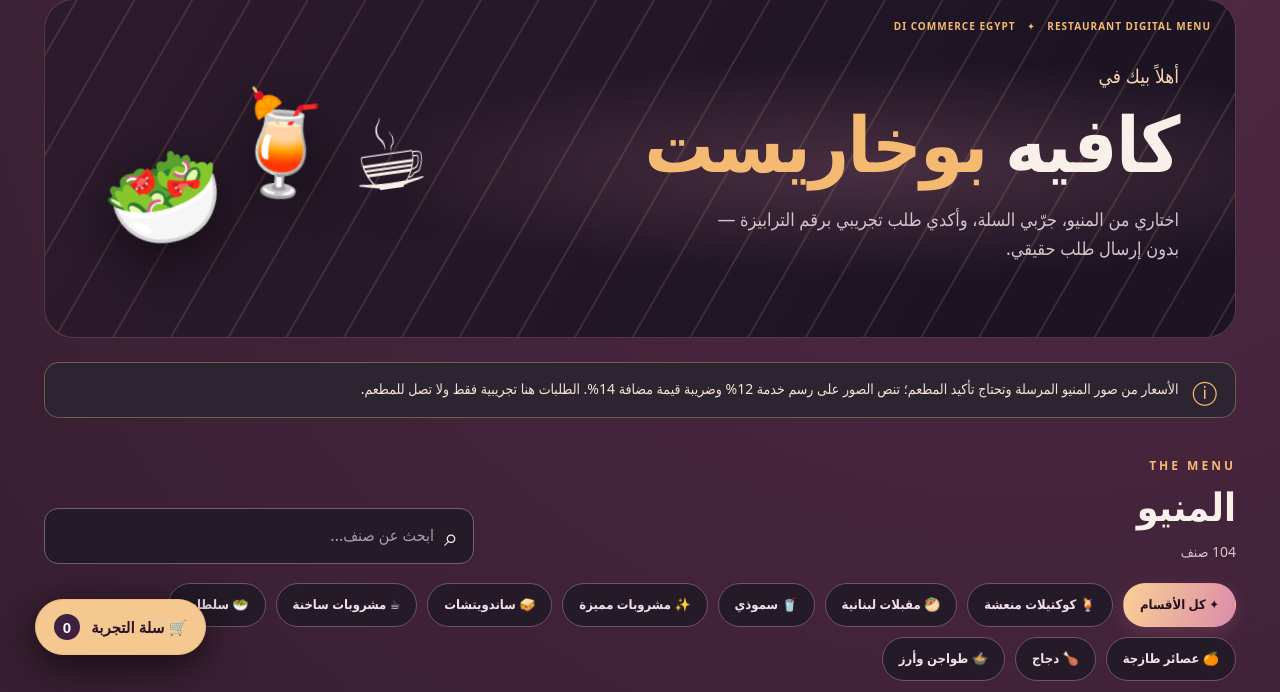
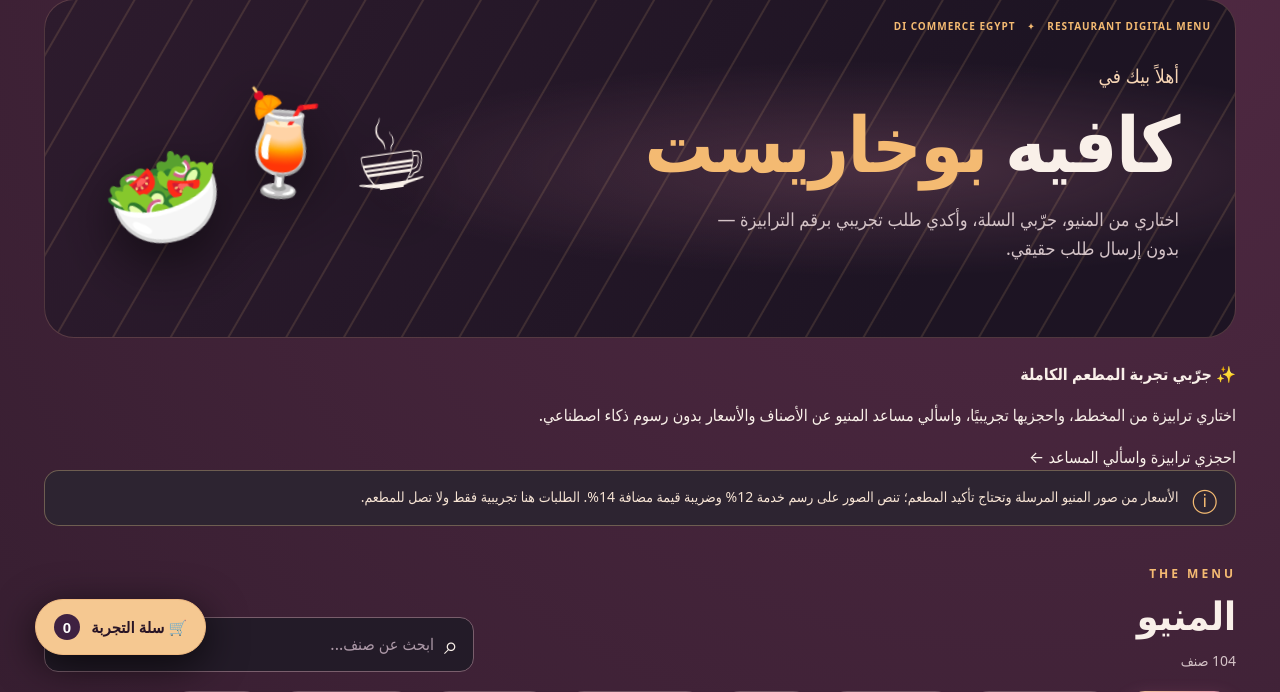
Before and after one commit to riva1505-stack/DI-commerce-Egypt, a FastAPI app: page /bokharest in a window 1280 px wide. Shown: the part 125-817 px from the top of the page. Run offline with FastAPI, Linux system fonts and the light colour scheme.

Commit message:
Link Bokharest menu to polished free demo showcase

```diff
--- a/templates/bokharest.html
+++ b/templates/bokharest.html
@@ -7,7 +7,7 @@
 <meta name="description" content="منيو كافيه بوخاريست وسلة طلبات تجريبية برقم الترابيزة — DI Commerce Egypt">
 <title>كافيه بوخاريست | DI Commerce Egypt</title>
 <link rel="icon" href="/static/images/favicon.ico">
-<link rel="stylesheet" href="/static/bokharest.css?v=3">
+<link rel="stylesheet" href="/static/bokharest.css?v=4">
 <script src="/static/bokharest.js?v=2" defer></script>
 <script src="/static/bokharest_cart.js?v=1" defer></script>
 </head>
@@ -23,6 +23,10 @@
     <div class="hero-stamp">DI COMMERCE EGYPT <span>✦</span> RESTAURANT DIGITAL MENU</div>
     <div class="hero-copy"><p class="subheading" data-translate="greeting">أهلاً بيك في</p><h1 id="restaurantName">كافيه <em>بوخاريست</em></h1><p class="lead" data-translate="intro">تصفّح المشروبات والأكلات من صور المنيو المرسلة، واختار اللي يناسبك.</p></div>
     <div class="hero-emoji" aria-hidden="true"><span>☕</span><span>🍹</span><span>🥗</span></div>
+  </section>
+  <section class="showcase-banner" aria-label="تجربة حجوزات الترابيزات والمساعد">
+    <div><strong>✨ جرّبي تجربة المطعم الكاملة</strong><p>اختاري ترابيزة من المخطط، واحجزيها تجريبيًا، واسألي مساعد المنيو عن الأصناف والأسعار بدون رسوم ذكاء اصطناعي.</p></div>
+    <a class="showcase-link" href="/bokharest/reserve">احجزي ترابيزة واسألي المساعد ←</a>
   </section>
   <aside class="note" role="note"><span aria-hidden="true">ⓘ</span><span id="taxNotice">أسعار من الصور المرسلة — يرجى تأكيدها مع المطعم. تُضاف رسوم خدمة 12% وضريبة قيمة مضافة 14% وفقًا للصور. المعاينة لا تستقبل طلبات.</span></aside>
   <section aria-labelledby="menuTitle">
```
